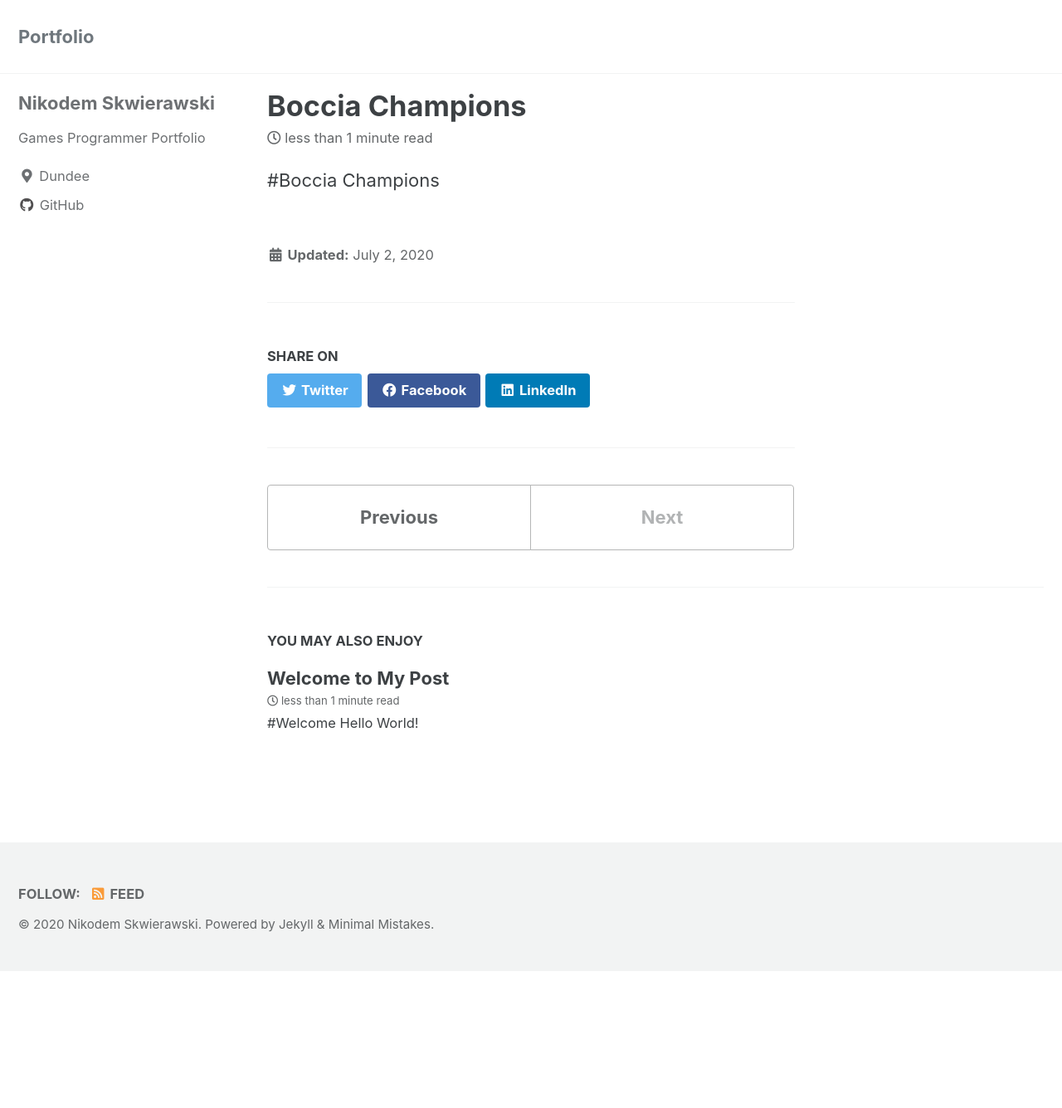
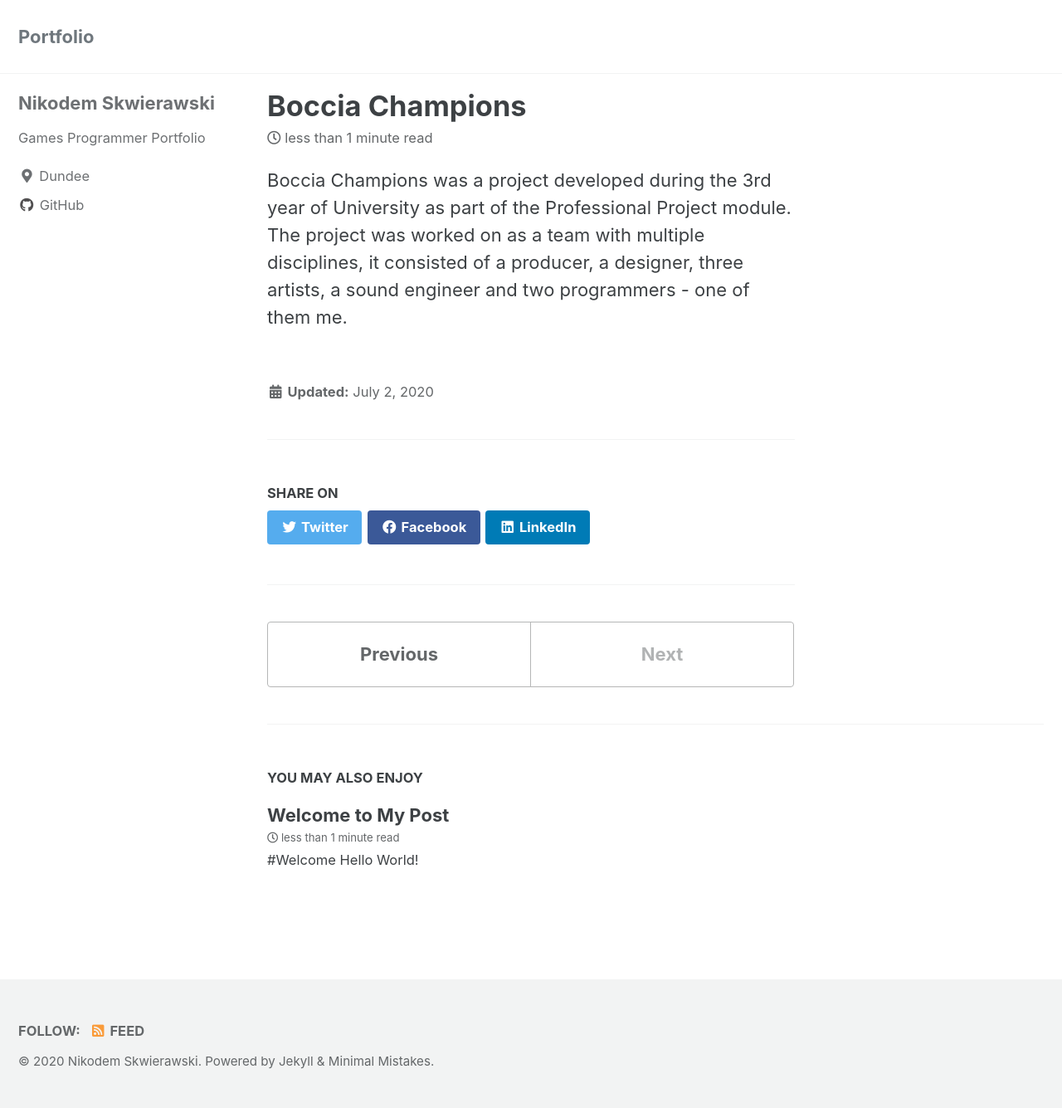
Before and after one commit to nikodems/nikodems.github.io, a Jekyll site: the page built from _posts/2020-07-02-boccia.md, in a window 1280 px wide. Shown: the whole page at 83% size. Built offline with Jekyll 4.4.1, drawn with Linux system fonts in a browser that asks for light colours; cached includes are drawn as plain includes; before the commit the page ends 1170 px from its top, so only the background shows below that.

Commit message:
Update 2020-07-02-boccia.md

```diff
--- a/_posts/2020-07-02-boccia.md
+++ b/_posts/2020-07-02-boccia.md
@@ -3,4 +3,5 @@ title: "Boccia Champions"
 published: true
 ---
 
-#Boccia Champions
+Boccia Champions was a project developed during the 3rd year of University as part of the Professional Project module.
+The project was worked on as a team with multiple disciplines, it consisted of a producer, a designer, three artists, a sound engineer and two programmers - one of them me.
```
